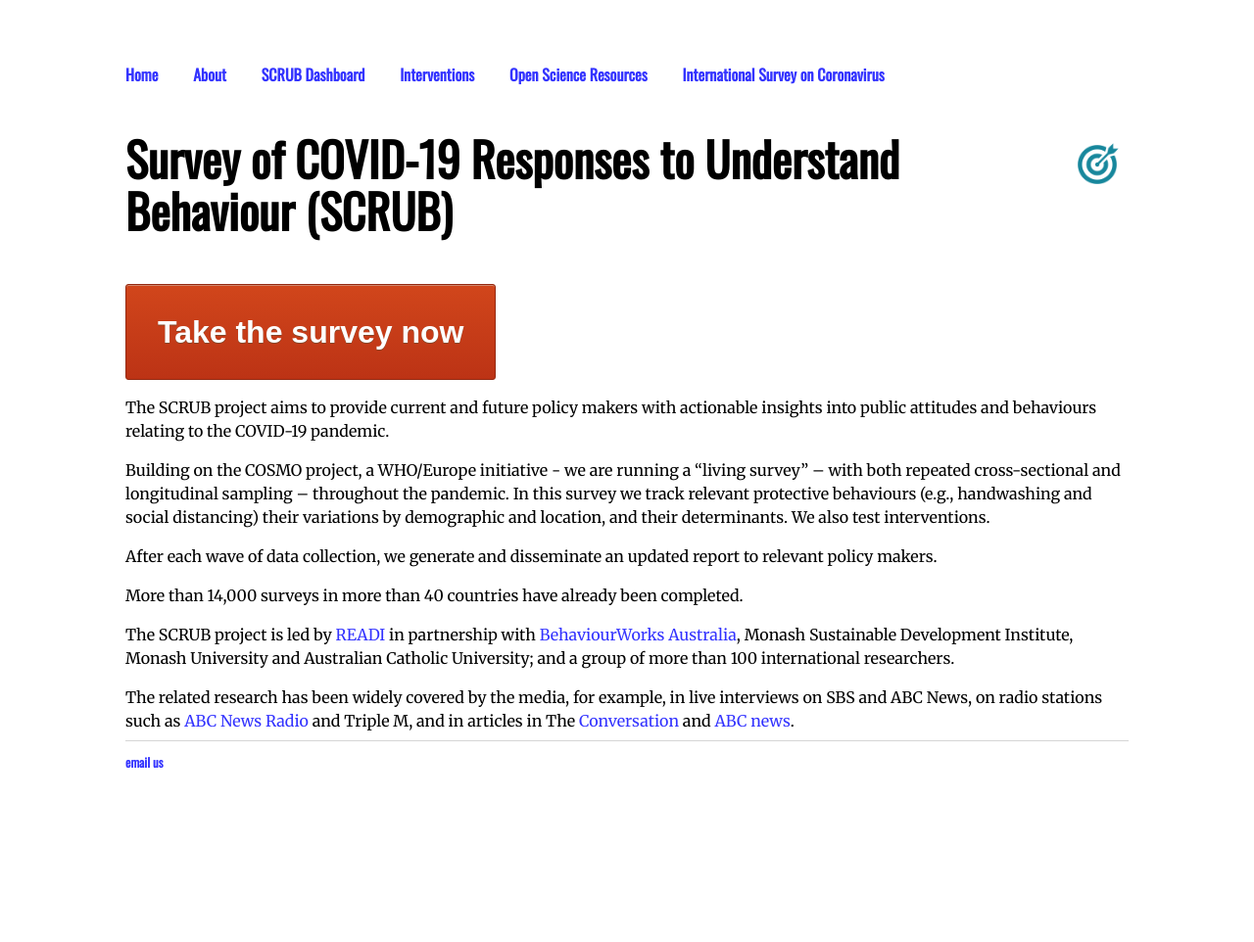
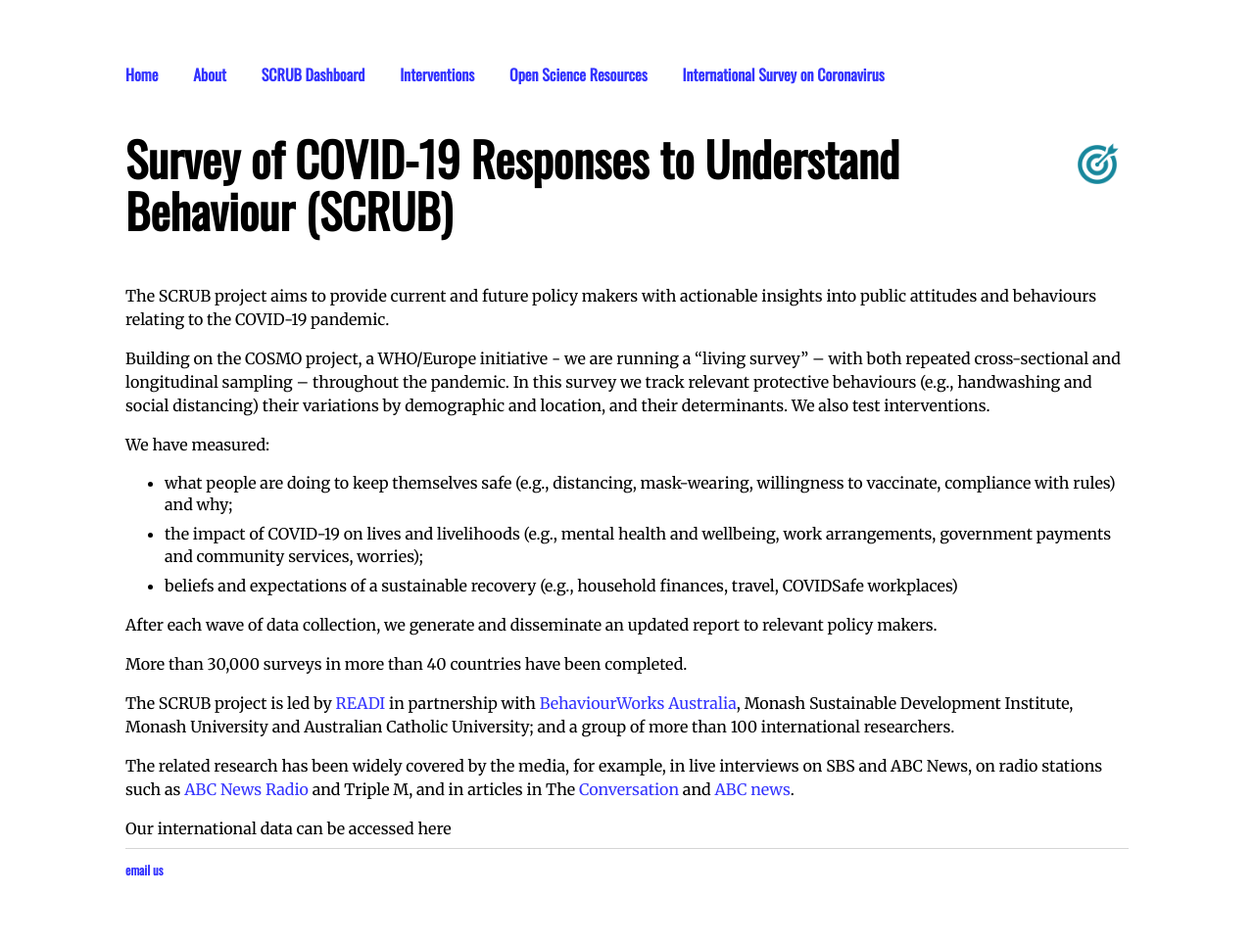
Before and after one commit to aksaeri/scrub, a Jekyll site: the page built from index.md, in a window 1280 px wide. Shown: the whole page at 98% size. Built offline with Jekyll 4.4.1, drawn with Linux system fonts in a browser that asks for light colours; before the commit the page ends 900 px from its top, so only the background shows below that.

Commit message:
Update index.md

```diff
--- a/index.md
+++ b/index.md
@@ -7,16 +7,21 @@
 
 # Survey of COVID-19 Responses to Understand Behaviour (SCRUB)
 
-<a href="https://monash.az1.qualtrics.com/jfe/form/SV_9oDWE8BbT35lfO5?SOURCE=scrubcovid19.org" class="myButton" style=" text-align: center">Take the survey now</a>
-
 The SCRUB project aims to provide current and future policy makers with actionable insights into public attitudes and behaviours relating to the COVID-19 pandemic.
 
 Building on the COSMO project, a WHO/Europe initiative - we are running a “living survey” -- with both repeated cross-sectional and longitudinal sampling --  throughout the pandemic. In this survey we track relevant protective behaviours (e.g., handwashing and social distancing) their variations by demographic and location, and their determinants. We also test interventions.
 
+We have measured:
+* what people are doing to keep themselves safe (e.g., distancing, mask-wearing, willingness to vaccinate, compliance with rules) and why;
+* the impact of COVID-19 on lives and livelihoods (e.g., mental health and wellbeing, work arrangements, government payments and community services, worries);
+* beliefs and expectations of a sustainable recovery (e.g., household finances, travel, COVIDSafe workplaces)
+
 After each wave of data collection, we generate and disseminate an updated report to relevant policy makers.
 
-More than 14,000 surveys in more than 40 countries have already been completed.
+More than 30,000 surveys in more than 40 countries have been completed.
 
 The SCRUB project is led by [READI](https://www.readiresearch.org/) in partnership with [BehaviourWorks Australia](https://behaviourworksaustralia.org), Monash Sustainable Development Institute, Monash University and Australian Catholic University; and a group of more than 100 international researchers.
 
 The related research has been widely covered by the media, for example, in live interviews on SBS and ABC News, on radio stations such as [ABC News Radio](https://www.abc.net.au/radio/newsradio/survey-finds-most-australians-with-symptoms-of/12390796) and Triple M, and in articles in The [Conversation](https://theconversation.com/more-australians-are-worried-about-a-recession-and-an-increasingly-selfish-society-than-about-coronavirus-itself-135297) and [ABC news](https://www.abc.net.au/radio/newsradio/survey-finds-most-australians-with-symptoms-of/12390796).
+
+Our international data can be accessed here
```
